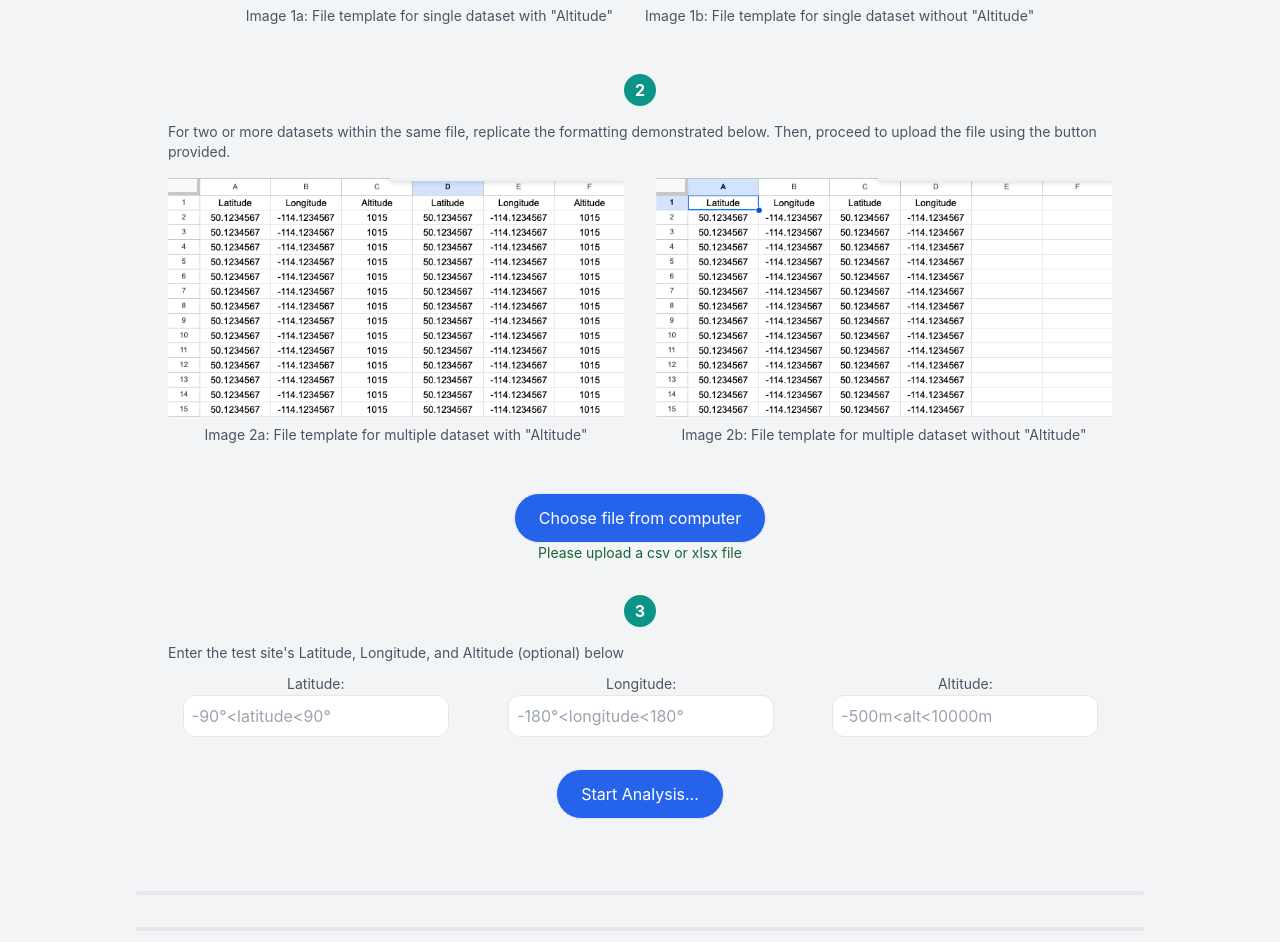
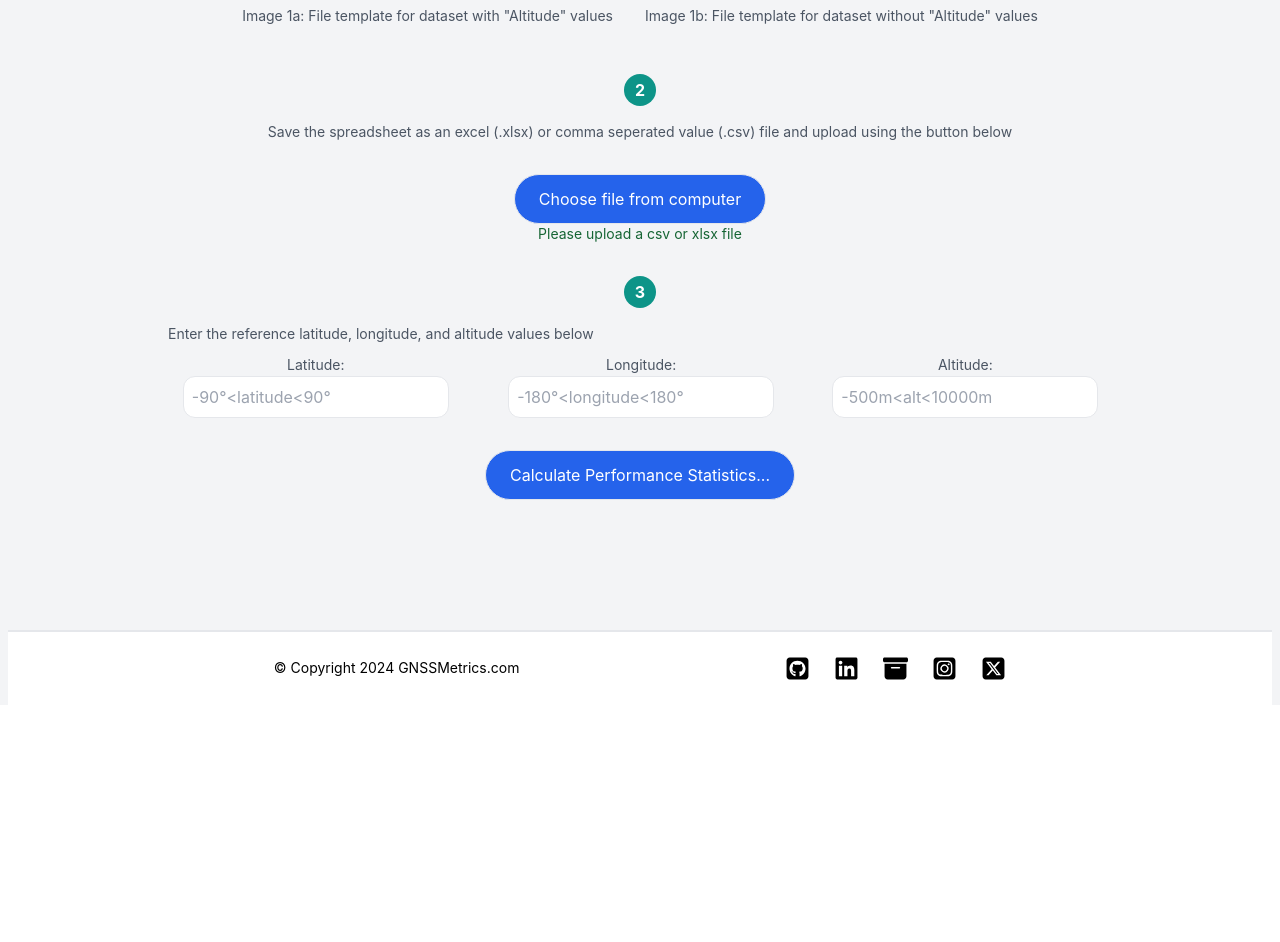
Before and after one commit to mfkiwl/GNSSMetrics, a React (Create React App) app in the folder gnssmetrics/: page / in a window 1280 px wide. Shown: the part 670-1612 px from the top of the page. After the commit the page ends 1375 px from the top, so only its background shows below. Built offline with nearby package versions, Linux system fonts and the light colour scheme; a web font is replaced by a local one.

Commit message:
Dataplot init completed

```diff
--- a/gnssmetrics/package.json
+++ b/gnssmetrics/package.json
@@ -14,6 +14,7 @@
     "mapbox-gl": "^3.3.0",
     "papaparse": "^5.4.1",
     "react": "^18.2.0",
+    "react-chartjs-2": "^5.2.0",
     "react-dom": "^18.2.0",
     "react-icons": "^5.1.0",
     "react-router-dom": "^6.22.3",
--- a/gnssmetrics/src/Dev/Components/Visualizers/DataPlot.jsx
+++ b/gnssmetrics/src/Dev/Components/Visualizers/DataPlot.jsx
@@ -1,8 +1,68 @@
-import React, { useState, useEffect } from "react";
+import React, { useEffect, useRef } from "react";
+import Chart from "chart.js/auto";
 
-const DataPlot = (plotData) => {
-  console.log(plotData);
-  return <div>insert plot here</div>;
+const LineChart = (data) => {
+  const chartRef = useRef(null);
+
+  useEffect(() => {
+    const ctx = chartRef.current.getContext("2d");
+
+    // Destroy the previous chart instance before creating a new one
+    if (chartRef.current.chart) {
+      chartRef.current.chart.destroy();
+    }
+
+    // Create the new chart instance
+    chartRef.current.chart = new Chart(ctx, {
+      type: "line",
+      data: {
+        labels: data.plotData.map((_, i) => i),
+        datasets: [
+          {
+            label: "Fix Error (m)",
+            data: data.plotData.map((value, index) => ({
+              x: index + 1,
+              y: value,
+            })),
+            borderColor: "rgba(175, 92, 92, 1)",
+            backgroundColor: "rgba(255, 255, 255, 1)",
+            color: "rgba(75, 92, 192, 1)",
+            tension: 0,
+          },
+        ],
+      },
+      options: {
+        scales: {
+          y: {
+            beginAtZero: true,
+          },
+        },
+        animations: {
+          tension: {
+            duration: 500,
+            easing: "linear",
+            from: 1,
+            to: 0,
+            loop: true,
+          },
+        },
+        elements: {
+          line: {
+            borderWidth: 1,
+            borderJoinStyle: "bevel",
+          },
+        },
+        plugins: {
+          title: {
+            display: true,
+            text: "Plot of Fix Error with repect to reference coordinates against index number",
+          },
+        },
+      },
+    });
+  }, [data]);
+
+  return <canvas ref={chartRef} />;
 };
 
-export default DataPlot;
+export default LineChart;
--- a/gnssmetrics/src/Dev/Pages/FromFile.jsx
+++ b/gnssmetrics/src/Dev/Pages/FromFile.jsx
@@ -3,8 +3,8 @@ import Papa from "papaparse";
 import { read, utils } from "xlsx";
 import step_1_with_altitude from "../../Screenshots/Step 1 - Coordinates and Altitude.png";
 import step_1_without_altitude from "../../Screenshots/Step 1 - Coordinates only.png";
-import step_2_with_altitude from "../../Screenshots/Step 2 - with Altitude.png";
-import step_2_without_altitude from "../../Screenshots/Step 2 - without Altitude.png";
+// import step_2_with_altitude from "../../Screenshots/Step 2 - with Altitude.png";
+// import step_2_without_altitude from "../../Screenshots/Step 2 - without Altitude.png";
 import DataTable from "../Components/Visualizers/DataTable";
 import DataMap from "../Components/Visualizers/DataMap";
 import DataStats from "../Components/Visualizers/DataStats";
@@ -112,11 +112,13 @@ const FromFile = () => {
     setStartButton(true);
   };
 
+  // console.log(plotData);
+
   const statsAndPlotsRender = () => {
     if (startButton) {
       return (
-        <div className="flex flex-col sm:flex-row w-full rounded-lg text-center justify-center items-center sm:ps-[4vw] gap-4 sm:gap-8 mb-4 sm:mb-8 ">
-          <div className="max-w-full sm:w-1/3 max-h-full rounded-lg overflow-auto">
+        <div className="flex flex-col sm:flex-row w-full rounded-lg text-center justify-center items-center gap-4 sm:gap-8 mb-4 sm:mb-8 ">
+          <div className="max-w-full sm:w-1/3 max-h-96 rounded-lg overflow-auto sm:flex sm:justify-end">
             <DataStats
               file={file}
               refLat={refLat}
@@ -126,7 +128,7 @@ const FromFile = () => {
               setPlotData={setPlotData}
             />
           </div>
-          <div className="max-w-full sm:w-2/3 max-h-full rounded-lg">
+          <div className="max-w-full sm:w-2/3 max-h-96 rounded-lg">
             <DataPlot plotData={plotData} />
           </div>
         </div>
@@ -161,7 +163,7 @@ const FromFile = () => {
               <div className="text-start">
                 <p className="mb-4 text-sm sm:text-md text-gray-600">
                   Follow the spreadsheet format shown below for accurate
-                  analysis of coordinate sets.
+                  analysis of coordinate datasets.
                 </p>
               </div>
               <div className="flex flex-col sm:flex-row gap-4 sm:gap-8">
@@ -172,7 +174,7 @@ const FromFile = () => {
                     className="mb-2"
                   />
                   <p className="mb-4 text-sm sm:text-md text-gray-600">
-                    Image 1a: File template for single dataset with "Altitude"
+                    Image 1a: File template for dataset with "Altitude" values
                   </p>
                 </div>
                 <div>
@@ -182,8 +184,8 @@ const FromFile = () => {
                     className="mb-2"
                   />
                   <p className="mb-4 text-sm sm:text-md text-gray-600">
-                    Image 1b: File template for single dataset without
-                    "Altitude"
+                    Image 1b: File template for dataset without "Altitude"
+                    values
                   </p>
                 </div>
               </div>
@@ -193,13 +195,12 @@ const FromFile = () => {
                 2
               </div>
               <div className="text-start">
-                <p className="mb-4 text-sm sm:text-md text-gray-600">
-                  For two or more datasets within the same file, replicate the
-                  formatting demonstrated below. Then, proceed to upload the
-                  file using the button provided.
+                <p className="text-sm sm:text-md text-gray-600">
+                  Save the spreadsheet as an excel (.xlsx) or comma seperated
+                  value (.csv) file and upload using the button below
                 </p>
               </div>
-              <div className="flex flex-col sm:flex-row gap-4 sm:gap-8">
+              {/* <div className="flex flex-col sm:flex-row gap-4 sm:gap-8">
                 <div>
                   <img
                     src={step_2_with_altitude}
@@ -221,7 +222,7 @@ const FromFile = () => {
                     "Altitude"
                   </p>
                 </div>
-              </div>
+              </div> */}
             </div>
             <form className="mb-8 flex flex-col sm:mb-8 cursor-pointer">
               <label
@@ -247,8 +248,8 @@ const FromFile = () => {
               </div>
               <div className="">
                 <p className="text-start mb-2 text-sm sm:text-md text-gray-600">
-                  Enter the test site's Latitude, Longitude, and Altitude
-                  (optional) below
+                  Enter the reference latitude, longitude, and altitude values
+                  below
                 </p>
                 <div className="flex flex-col gap-4 items-center justify-center">
                   <div className="flex flex-col sm:flex-row items-center justify-center sm:gap-6">
@@ -291,7 +292,7 @@ const FromFile = () => {
                       onClick={handleStartAnalysisButton}
                       className="h-fit w-fit px-6 py-3 border bg-blue-600 rounded-full text-white transition duration-300 ease-in-out hover:bg-blue-500"
                     >
-                      Start Analysis...
+                      Calculate Performance Statistics...
                     </button>
                   </div>
                 </div>
@@ -300,7 +301,7 @@ const FromFile = () => {
           </div>
         </div>
       </div>
-      <div className="flex border border-2 flex-col sm:flex-row w-full rounded-lg text-center justify-center items-center gap-4 sm:gap-8 mb-4 sm:mb-8">
+      <div className="flex flex-col sm:flex-row w-full rounded-lg text-center sm:justify-center gap-4 sm:gap-8 mb-4 sm:mb-8">
         <div className="max-w-full max-h-96 rounded-lg overflow-auto">
           <DataTable file={file} />
         </div>
@@ -308,9 +309,9 @@ const FromFile = () => {
           <DataMap file={file} />
         </div>
       </div>
-      <div className="w-full border border-2 rounded-lg justify-center items-center gap-4 sm:gap-8 mb-4 sm:mb-8 ">
-        {statsAndPlotsRender()}
-      </div>
+      {/* <div className="w-full border border-2 rounded-lg justify-center items-start gap-4 sm:gap-8 mb-4 sm:mb-8 "> */}
+      {statsAndPlotsRender()}
+      {/* </div> */}
     </div>
   );
 };
```
Also changed, not shown: 1 other file (tests, documents, lock files or other folders).
